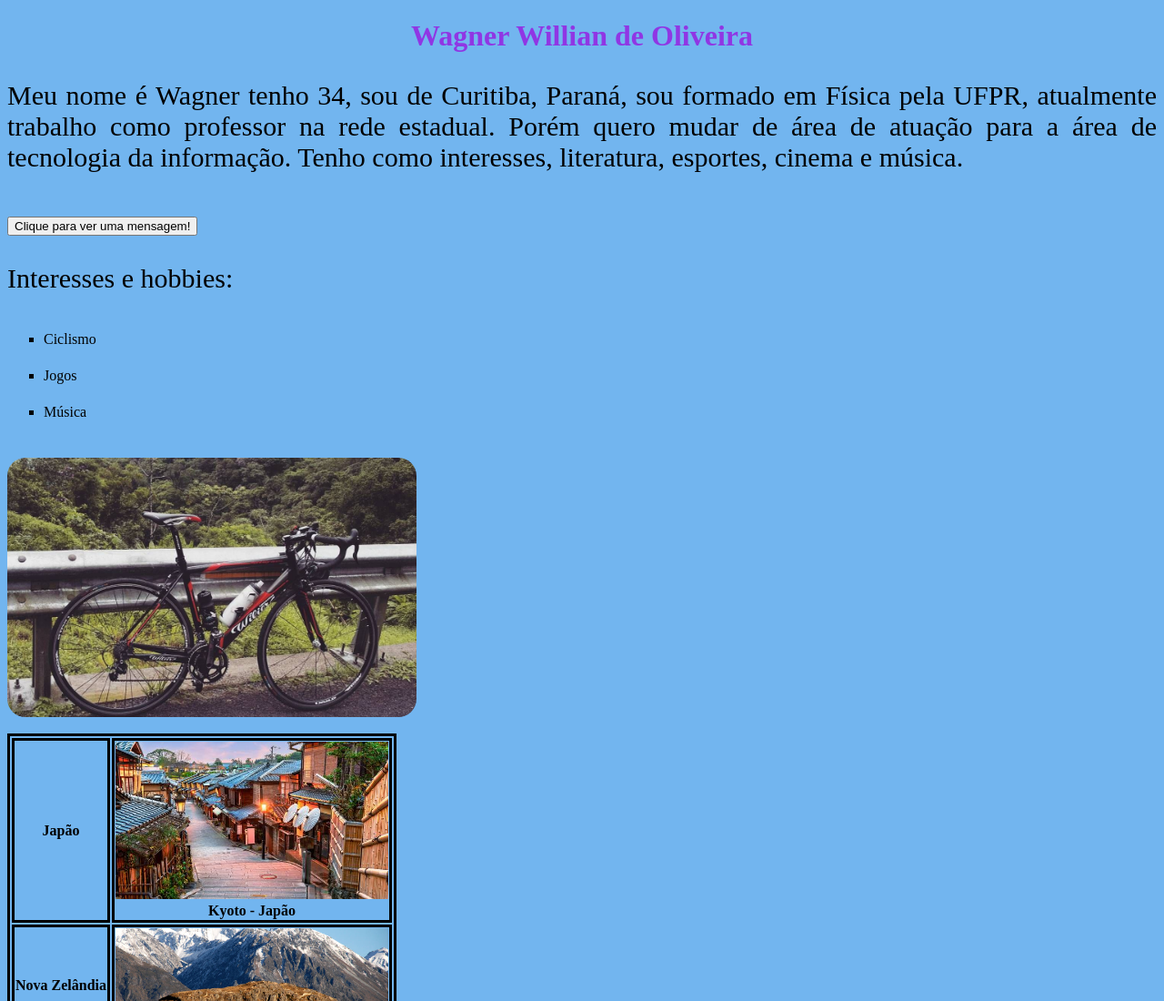
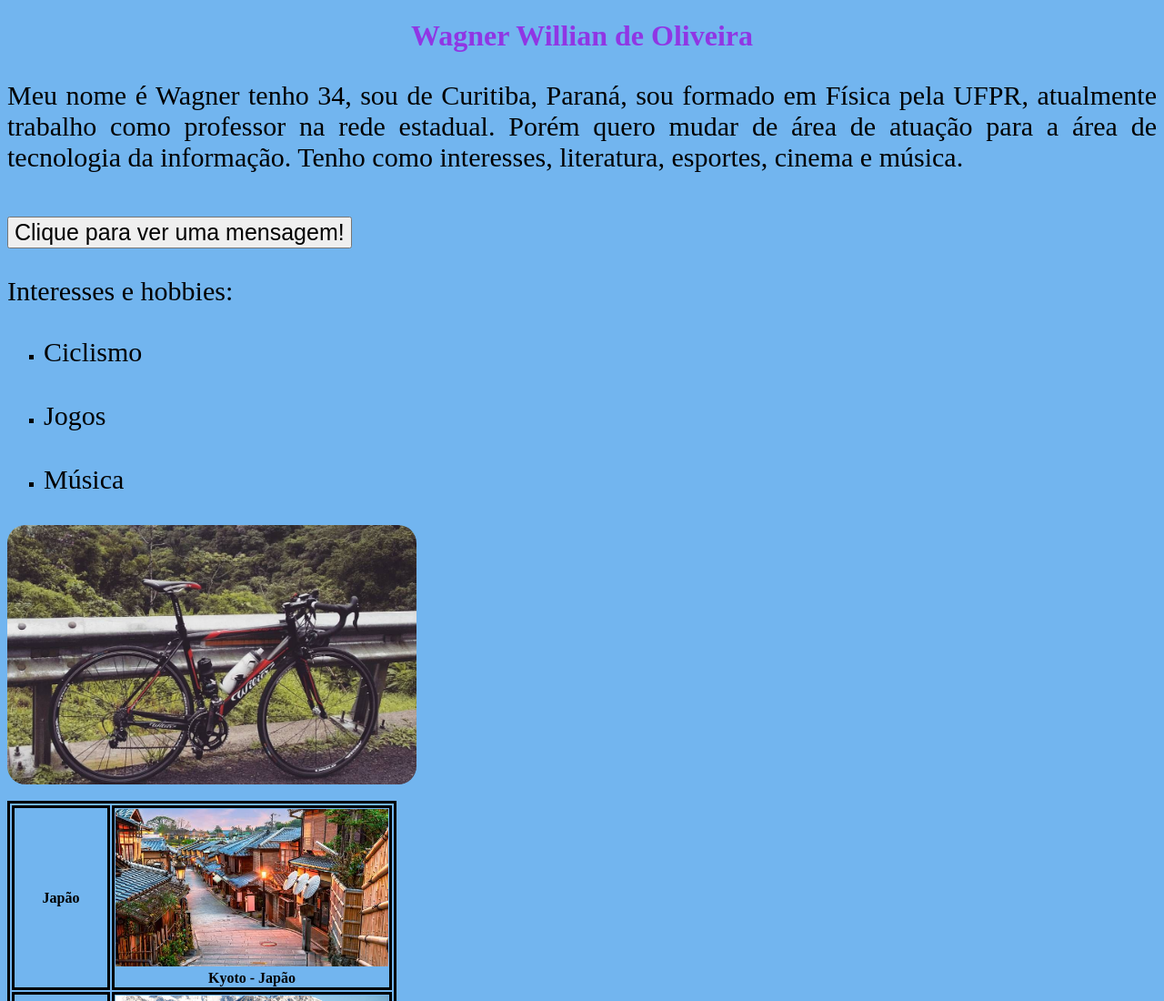
Before and after one commit to wagwillian/fds, a plain HTML site: page index.html in a window 1280 px wide. Shown: the top 1100 px of the page at 91% size. Drawn offline with Linux system fonts and the light colour scheme.

Commit message:
Update index.html

```diff
--- a/index.html
+++ b/index.html
@@ -3,7 +3,7 @@
 <head>
     <meta charset="UTF-8">
     <meta name="viewport" content="width=device-width, initial-scale=1.0">
-    <title>Trabalho de Fundamentos de desenvolvimento de software</title>
+    <title>Document</title>
     <link rel="stylesheet" href ="styles/style.css">
 </head>
 <body>
@@ -12,8 +12,8 @@
         na rede estadual. Porém quero mudar de área de atuação  para a área de tecnologia da informação. Tenho como interesses, literatura, esportes, cinema e música.
     </p>
     <br>
-    <button id="botao">Clique para ver uma mensagem!</button>
-    <div id ="mensagem"></div>
+    <button class ="mensagem" id="botao">Clique para ver uma mensagem!</button>
+    <div class ="mensagem" id ="mensagem"></div>
 
     <p>
         Interesses e hobbies:
@@ -21,13 +21,13 @@
         <div>
             <ul class ="lista">
                 <li>
-                    Ciclismo
+                    <p>Ciclismo</p>
                 </li>
                 <li>
-                    Jogos
+                    <p>Jogos</p>
                 </li>
                 <li>
-                    Música
+                    <p>Música</p>
                 </li>
             </ul>
         </div>
```
